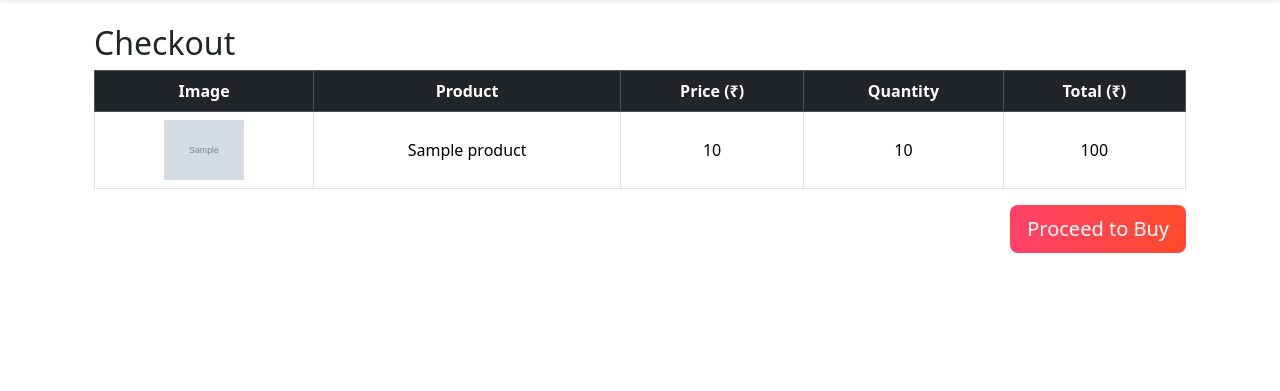
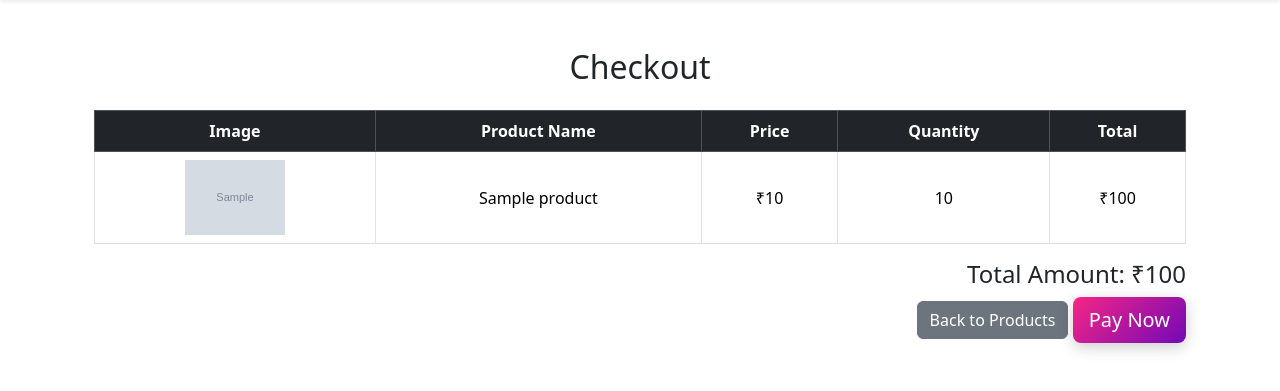
Before and after one commit to shaheel4786/ECOMMERCE-WEB, a Flask app: page /checkout_cart in a window 1280 px wide. Shown: the part 56-447 px from the top of the page. Run offline with Flask 3, Linux system fonts and the light colour scheme; tables that the repository leaves empty or names only in its code hold one stand-in row (values such as "Sample post"); grey boxes marked "Sample" are stand-in pictures; some libraries are stand-ins or nearby versions.

Commit message:
razor pay payment gateway  added

```diff
--- a/app.py
+++ b/app.py
@@ -1,9 +1,38 @@
 from flask import Flask, render_template, request, redirect, url_for, flash
 from flask_mysqldb import MySQL
+import razorpay
+from flask import request, jsonify
+from flask import Flask, render_template, request, redirect, url_for, session, flash
+
+
+# Replace these with your actual Razorpay keys
+RAZORPAY_KEY_ID = "ENTER YOUR RAZORPAY_KEY_ID"
+RAZORPAY_KEY_SECRET = "ENTER YOUR RAZORPAY_KEY_SECRET"
+
+# Initialize Razorpay client
+razorpay_client = razorpay.Client(auth=(RAZORPAY_KEY_ID, RAZORPAY_KEY_SECRET))
 
 
 app = Flask(__name__)
 app.secret_key = 'shaheel123'
+@app.route('/create_order', methods=['POST'])
+def create_order():
+    amount = int(float(request.form['amount']) * 100)  # Convert safely to paise
+    currency = "INR"
+
+    data = {
+        "amount": amount,
+        "currency": currency,
+        "payment_capture": 1
+    }
+
+    order = razorpay_client.order.create(data=data)
+    return jsonify({
+        "key": RAZORPAY_KEY_ID,
+        "amount": amount,
+        "currency": currency,
+        "order_id": order['id']
+    })
 
 # MySQL configuration
 app.config['MYSQL_HOST'] = 'localhost'
@@ -12,6 +41,7 @@ app.config['MYSQL_PASSWORD'] = '123456789'
 app.config['MYSQL_DB'] = 'ecommerce_db'
 
 mysql = MySQL(app)
+@app.route('/payment_success', methods=['POST'])
 
 # Home page - list all products
 @app.route('/')
@@ -21,6 +51,18 @@ def index():
     products = cur.fetchall()
     cur.close()
     return render_template('index.html', products=products)
+@app.route('/add_balance', methods=['GET', 'POST'])
+def add_balance():
+    if request.method == 'POST':
+        amount = float(request.form['amount'])
+        user_id = session.get('user_id')
+        order = razorpay_client.order.create({
+            'amount': int(amount * 100),  # in paise
+            'currency': 'INR',
+            'payment_capture': 1
+        })
+        return render_template('payment.html', order=order, amount=amount)
+    return render_template('add_balance.html')
 
 # Search products
 @app.route('/search')
@@ -55,21 +97,16 @@ def product_detail(product_id):
 
 # Buy Now page
 @app.route('/buy_now/<int:product_id>', methods=['GET', 'POST'])
+@app.route('/buy_now/<int:product_id>')
 def buy_now(product_id):
     cur = mysql.connection.cursor()
     cur.execute("SELECT * FROM products WHERE id = %s", (product_id,))
     product = cur.fetchone()
     cur.close()
 
-    if request.method == 'POST':
-        name = request.form['name']
-        phone = request.form['phone']
-        address = request.form['address']
-        # Optional: save order to database
-        flash(f"✅ Order placed successfully! Thank you {name} for purchasing {product[1]}.")
-        return redirect('/')
+    # Send product info to Razorpay JS
+    return render_template('buy_now.html', product=product, razorpay_key=RAZORPAY_KEY_ID)
 
-    return render_template('checkout.html', product=product)
 @app.route('/update_quantity/<int:product_id>', methods=['POST'])
 def update_quantity(product_id):
     new_quantity = int(request.form['quantity'])
@@ -186,5 +223,39 @@ def remove_from_cart(product_id):
     return redirect(url_for('cart'))
 
 
+@app.route('/balance')
+def balance():
+    user_id = session.get('user_id')
+    if not user_id:
+        return redirect('/login')
+
+    cur = mysql.connection.cursor()
+    cur.execute("SELECT balance FROM users WHERE id = %s", (user_id,))
+    result = cur.fetchone()
+    cur.close()
+
+    if result:
+        balance = result[0]
+    else:
+        balance = 0.0
+
+    return render_template("balance.html", balance=balance)
+@app.route('/payment_success', methods=['POST'])
+
+def payment_success():
+    data = request.get_json()
+    user_id = session.get('user_id')
+    if not user_id:
+        return "Login required", 403
+
+    amount = int(data.get('amount')) / 100  # Convert paise to rupees
+
+    cur = mysql.connection.cursor()
+    cur.execute("UPDATE users SET balance = balance + %s WHERE id = %s", (amount, user_id))
+    mysql.connection.commit()
+    cur.close()
+
+    return "Payment successful! Wallet updated."
+
 if __name__ == '__main__':
     app.run(debug=True)
--- /dev/null
+++ b/templates/add_balance.html
@@ -0,0 +1,5 @@
+<form method="POST">
+    <label>Enter Amount:</label>
+    <input type="number" step="0.01" name="amount" required>
+    <button type="submit">Add Balance</button>
+</form>
--- /dev/null
+++ b/templates/balance.html
@@ -0,0 +1,2 @@
+<h2>Your Wallet Balance: ₹{{ balance }}</h2>
+<a href="/add_balance">Add Money</a>
--- a/templates/checkout_cart.html
+++ b/templates/checkout_cart.html
@@ -1,41 +1,104 @@
 {% extends 'base.html' %}
 {% block content %}
-<div class="container mt-4">
-    <h2>Checkout</h2>
+<div class="container mt-5">
+    <h2 class="mb-4 text-center">Checkout</h2>
 
     {% if cart_items %}
     <table class="table table-bordered text-center align-middle">
         <thead class="table-dark">
             <tr>
                 <th>Image</th>
-                <th>Product</th>
-                <th>Price (₹)</th>
+                <th>Product Name</th>
+                <th>Price</th>
                 <th>Quantity</th>
-                <th>Total (₹)</th>
+                <th>Total</th>
             </tr>
         </thead>
         <tbody>
             {% for item in cart_items %}
             <tr>
-                <td><img src="{{ url_for('static', filename='images/' + item['image']) }}" alt="{{ item['name'] }}" width="80"></td>
-                <td>{{ item['name'] }}</td>
-                <td>{{ item['price'] }}</td>
-                <td>{{ item['total_quantity'] }}</td>
-                <td>{{ item['price'] * item['total_quantity'] }}</td>
+                <td><img src="{{ url_for('static', filename='images/' ~ item.image) }}" width="100"></td>
+                <td>{{ item.name }}</td>
+                <td>₹{{ item.price }}</td>
+                <td>{{ item.total_quantity }}</td>
+                <td>₹{{ item.price * item.total_quantity }}</td>
             </tr>
             {% endfor %}
         </tbody>
     </table>
 
-    <!-- Right-aligned Proceed to Buy button -->
-    <div class="text-end mt-3">
-        <a href="{{ url_for('buy_now', product_id=cart_items[0]['id']) }}" class="btn btn-lg text-white" style="background: linear-gradient(90deg, #ff416c, #ff4b2b);">
-            Proceed to Buy
-        </a>
+    <div class="text-end">
+        <h4>Total Amount: ₹{{ total_amount }}</h4>
+        <a href="{{ url_for('index') }}" class="btn btn-secondary">Back to Products</a>
+        <button id="rzp-button" class="btn btn-lg text-white"
+            style="background: linear-gradient(135deg, #f72585 0%, #7209b7 100%);
+                   border: none; box-shadow: 0 4px 15px rgba(0,0,0,0.2);">
+            Pay Now
+        </button>
+
     </div>
 
     {% else %}
-    <p>Your cart is empty.</p>
+    <p class="text-center mt-5">Your cart is empty.</p>
+    <a href="{{ url_for('index') }}" class="btn btn-secondary btn-lg">Continue Shopping</a>
     {% endif %}
 </div>
+
+<!-- Razorpay Script -->
+<script src="https://checkout.razorpay.com/v1/checkout.js"></script>
+<script>
+document.getElementById('rzp-button').onclick = function(e){
+    e.preventDefault();
+
+    // Call Flask route to create order
+    fetch("/create_order", {
+        method: "POST",
+        headers: {
+            "Content-Type": "application/x-www-form-urlencoded"
+        },
+        body: "amount={{ total_amount }}"
+    })
+    .then(response => response.json())
+    .then(data => {
+        var options = {
+            "key": data.key,
+            "amount": data.amount,
+            "currency": data.currency,
+            "name": "My Shop",
+            "description": "Cart Payment",
+            "order_id": data.order_id,
+            "handler": function (response){
+                // Submit payment details to Flask
+                const form = document.createElement('form');
+                form.method = 'POST';
+                form.action = '/payment_success';
+
+
+                const payment_id_input = document.createElement('input');
+                payment_id_input.name = 'razorpay_payment_id';
+                payment_id_input.value = response.razorpay_payment_id;
+                form.appendChild(payment_id_input);
+
+                const order_id_input = document.createElement('input');
+                order_id_input.name = 'razorpay_order_id';
+                order_id_input.value = response.razorpay_order_id;
+                form.appendChild(order_id_input);
+
+                const signature_input = document.createElement('input');
+                signature_input.name = 'razorpay_signature';
+                signature_input.value = response.razorpay_signature;
+                form.appendChild(signature_input);
+
+                document.body.appendChild(form);
+                form.submit();
+            },
+            "theme": {
+                "color": "#f72585"
+            }
+        };
+        var rzp1 = new Razorpay(options);
+        rzp1.open();
+    });
+}
+</script>
 {% endblock %}
--- a/templates/product_detail.html
+++ b/templates/product_detail.html
@@ -24,8 +24,8 @@
         {% endif %}
 
         <form action="{{ url_for('add_to_cart', product_id=product[0]) }}" method="get" class="d-flex align-items-center mb-3 mt-3">
-            <label for="quantity" class="me-2">Quantity:</label>
-            <input type="number" id="quantity" name="quantity" value="1" min="1" class="form-control me-2" style="width: 80px;">
+
+
             <button type="submit" class="btn btn-primary">Add to Cart</button>
         </form>
 
```
Also changed, not shown: templates/buy_now.html (added, +56 -0 lines), templates/payment.html (added, +27 -0 lines).
